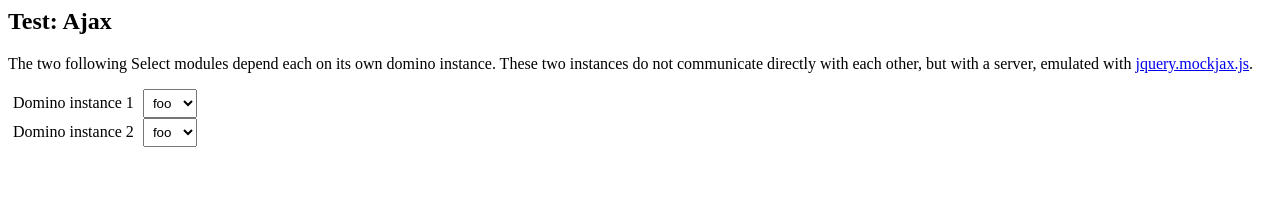
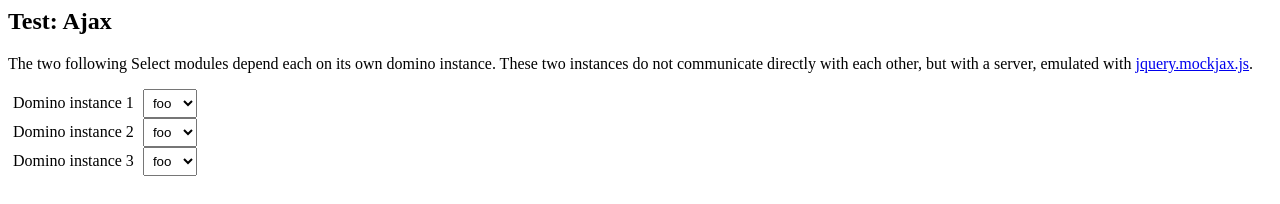
Before and after one commit to jacomyal/domino.js, a plain HTML site: page examples/example2.html in a window 1280 px wide. Drawn offline with Linux system fonts and the light colour scheme.

Commit message:
Refactoring
Since domino has changed, domino.modules.js is no more relevant as a source file, but just as an example.
So, this file is now examples/modules.js, and is no more minified with "make".
Also, minor fixes have happened in HTML example files.

```diff
--- a/examples/example2.html
+++ b/examples/example2.html
@@ -3,7 +3,8 @@
   <title>domino.js ajax example</title>
   <style type="text/css">
     div.line1 > *,
-    div.line2 > * {
+    div.line2 > *,
+    div.line3 > * {
       padding: 5px;
     }
     fieldset {
@@ -16,11 +17,15 @@
 
   <!-- domino.js + modules -->
   <script type="text/javascript" src="../src/domino.js"></script>
-  <script type="text/javascript" src="../src/domino.modules.js"></script>
 
+  <script type="text/javascript" src="./modules.js"></script>
   <script type="text/javascript">
+    (function() {
+      'use strict';
+
       // Here is our server (emulated with jquery.mockjax.js)
       (function() {
+
         // Our data model:
         window.DATA = {
           property: 'foo',
@@ -64,7 +69,9 @@
       })();
 
       // ... and here is our interface management:
-    var d, dom, dom1, dom2;
+      var dom,
+          line1, line2, line3,
+          d1, d2, d3;
 
       $(document).ready(function() {
         // Setup domino:
@@ -78,9 +85,10 @@
          * TEST 1:
          *********
          */
-      dom1 = $('#test1');
-      line1 = $('.line1', dom1);
-      line2 = $('.line2', dom1);
+        dom = $('#test1');
+        line1 = $('.line1', dom);
+        line2 = $('.line2', dom);
+        line3 = $('.line3', dom);
 
         var config = {
           properties: [
@@ -180,24 +188,39 @@
           property: 'property'
         }]).html.appendTo(line2);
 
+        // Third instance:
+        d3 = new domino(config);
+
+        d3.addModule(domino.modules.Select, [{
+          values: DATA.array,
+          property: 'property'
+        }]).html.appendTo(line3);
+
         // Finally, we add frequent calls to get the data up to date:
         window.setInterval(function() {
           d1.dispatchEvent('reload');
           d2.dispatchEvent('reload');
+          d3.dispatchEvent('reload');
         }, 50);
       });
+    })();
   </script>
 </head>
 <body>
   <div class="testing" id="test1">
     <h2>Test: Ajax</h2>
-    <p>The two following Select modules depend each on its own domino instance. These two instances do not communicate directly with each other, but with a server, emulated with <a href="https://github.com/appendto/jquery-mockjax">jquery.mockjax.js</a>.</p>
+    <p>
+      The two following Select modules depend each on its own domino instance.
+      These two instances do not communicate directly with each other, but with a server, emulated with <a href="https://github.com/appendto/jquery-mockjax">jquery.mockjax.js</a>.</p>
     <div class="line1">
       <span>Domino instance 1</span>
     </div>
     <div class="line2">
       <span>Domino instance 2</span>
     </div>
+    <div class="line3">
+      <span>Domino instance 3</span>
+    </div>
   </div>
 </body>
 </html>
```
Also changed, not shown: examples/example1.html (+4 -5 lines), build/domino.modules.min.js (deleted), examples/modules.js (renamed from src/domino.modules.js), 1 other file. Lines whose indentation alone changed are shown as unchanged.
